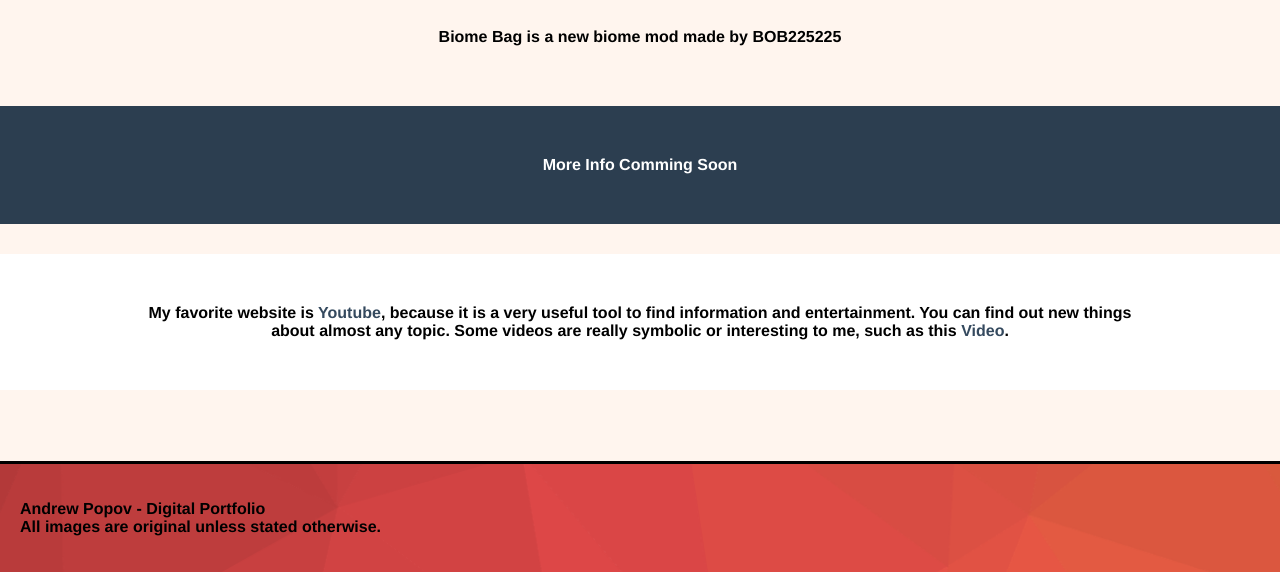
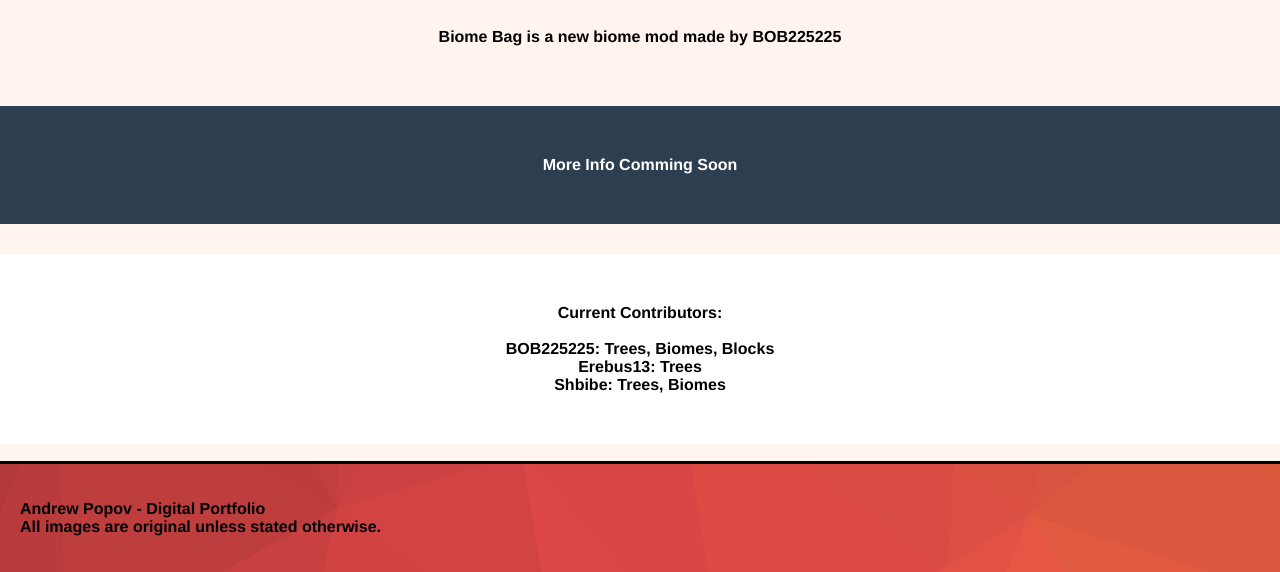
Before and after one commit to AndrewPopovDP/AndrewPopovDP.github.io, a plain HTML site: page index.html in a window 1280 px wide. Shown: the part 228-800 px from the top of the page. Drawn offline with Linux system fonts and the light colour scheme.

Commit message:
Update index.html
changed information regarding contributions.

```diff
--- a/index.html
+++ b/index.html
@@ -40,9 +40,14 @@
     </article>
     <article class="fullbarwhite">
         <p class="text">
-            My favorite website is <a href="http://bit.ly/GotoThisLink">Youtube</a>, because it is a very useful tool to find information and entertainment.
-            You can find out new things about almost any topic.
-            Some videos are really symbolic or interesting to me, such as this <a href="http://bit.ly/GotoThisLink">Video</a>.
+            Current Contributors:
+            <br>
+            <br>
+            BOB225225: Trees, Biomes, Blocks
+            <br>
+            Erebus13: Trees
+            <br>
+            Shbibe: Trees, Biomes
         </p>
     </article><br><br><br><br><br><br>
     <footer>
```
